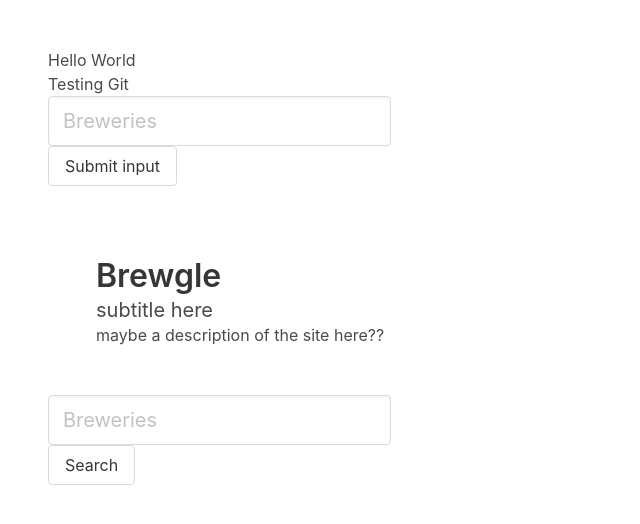
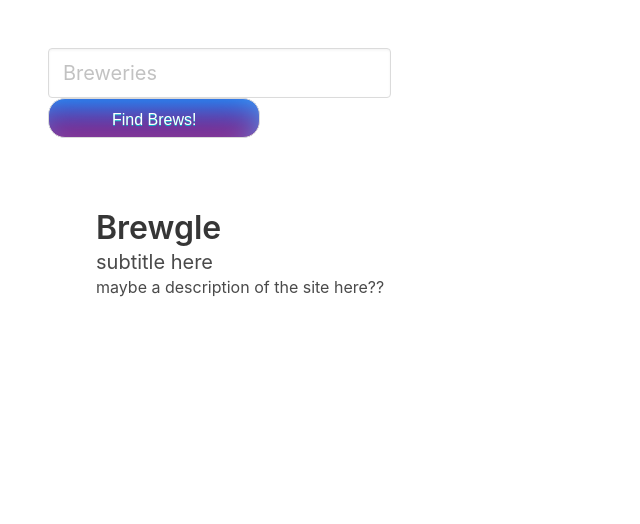
Before and after one commit to samuel7morris/Brewgle, a plain HTML site: page index.html in a window 1280 px wide. Shown: the whole page, without its empty margins (0-640 px from the left). Drawn offline with nearby package versions, Linux system fonts and the light colour scheme; some packages are replaced by stand-ins of ours; no server answers.

Commit message:
Fixed onclick, removed extra div items and styled button.

```diff
--- a/index.html
+++ b/index.html
@@ -17,12 +17,10 @@
     <body>
         <section class="section">
 <body>
-    <h1>Hello World</h1>
-    <h2>Testing Git</h2>
 <div class="level">
-    <form id='searchg'>
-        <input class="input is-medium level-left" type="text" placeholder="Breweries">
-        <input class="button" type="submit" value="Submit input">
+    <form id="searching">
+        <input class="input is-medium level-left" type="text" placeholder="Breweries" id="user-input">
+        <input class="button" type="submit" value="Find Brews!" id="submit-button">
     </form>
   </div>
   <section class="section">
@@ -32,17 +30,9 @@
                 maybe a description of the site here??
           </div>
   </section class="section">
-        <div class="columns">
-          <div class="column is-one-third">
-            <div class="level">
-              <form id='search'>
-                  <input class="input is-medium level-left" type="text" placeholder="Breweries" id="user-input">
-                  <input class="button" type="submit" value="Search" id="submit-button">
-              </form>
-            </div>
-        </div>
-        <div class="column">
+
+
           <div id="map"></div>
-        </div>
+
 </body>
 </html>
--- a/script.js
+++ b/script.js
@@ -2,10 +2,11 @@ $(document).ready(function(){
 //Onclick to get value of input and store in variable
 
 $('#submit-button').on('click', function() {
+  event.preventDefault();
   var userInput = $('#user-input').val();
   console.log(userInput);
 
-});
+
 
 var searchTerm = "tacos";
 var searchLocation = "80301";
@@ -28,6 +29,7 @@ function searchYelp() {
 }
 searchYelp()
 
+});
 
 
 //Google Maps API
--- a/styles.css
+++ b/styles.css
@@ -11,3 +11,26 @@
         margin: 0;
         padding: 0;
       }
+
+     #submit-button {
+        box-shadow:inset -7px -3px 33px -13px #54a3f7;
+        background:linear-gradient(to bottom, #2d6fe0 5%, #8f1176 100%);
+        background-color:#2d6fe0;
+        border-radius:17px;
+        display:inline-block;
+        cursor:pointer;
+        color:#ffffff;
+        font-family:Arial;
+        font-size:16px;
+        padding:9px 63px;
+        text-decoration:none;
+        text-shadow:0px 1px 0px #0ab1c7;
+      }
+      #submit-button:hover {
+        background:linear-gradient(to bottom, #8f1176 5%, #2d6fe0 100%);
+        background-color:#8f1176;
+      }
+      #submit-button:active {
+        position:relative;
+        top:1px;
+      }
```
